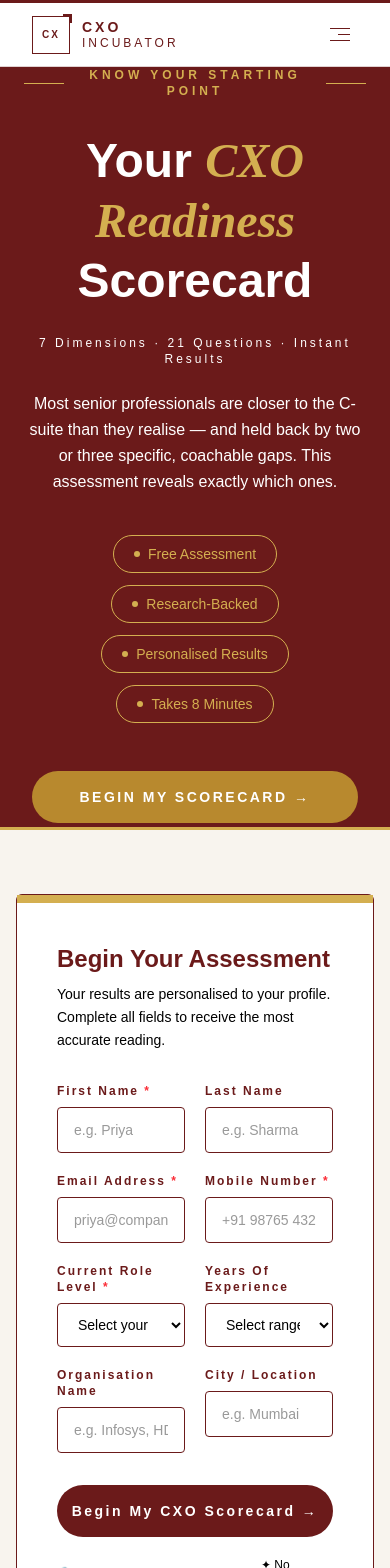
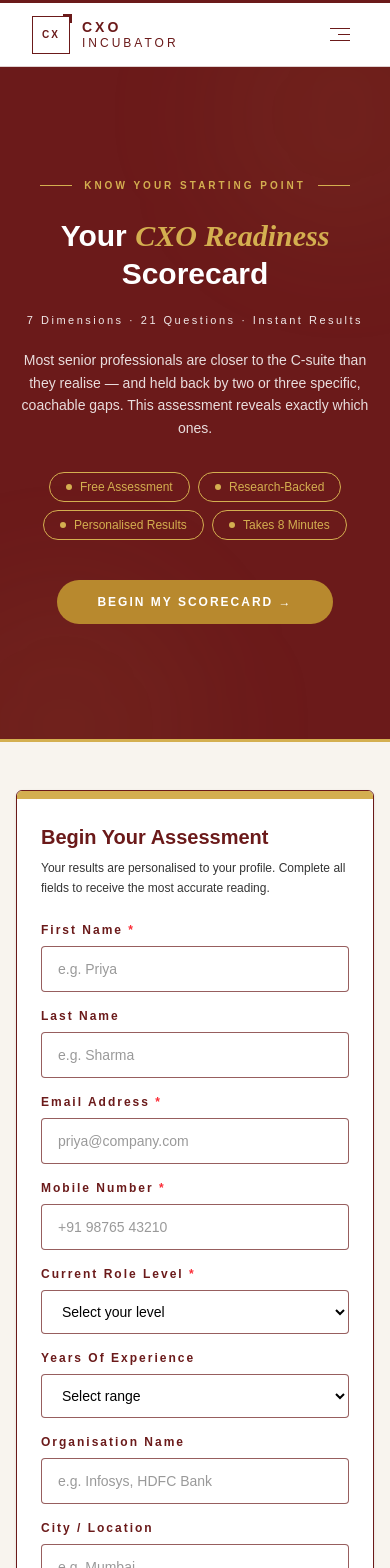
Before and after one commit to KumarVivekPathak/cxo-incubator-new, a React (Vite) app: page /scorecard in a window 390 px wide. Shown: the top 1568 px of the page. Built offline with nearby package versions, Linux system fonts and the light colour scheme.

Commit message:
scorecard page responsive n animated

```diff
--- a/src/pages/scorecard/AssesmentForm.tsx
+++ b/src/pages/scorecard/AssesmentForm.tsx
@@ -1,5 +1,6 @@
 import { useState } from "react";
 import { useNavigate } from "react-router-dom";
+import { useInView } from "../../hooks/useInView";
 
 const ROLE_LEVELS = [
   "Senior Manager / AGM",
@@ -22,6 +23,8 @@ const EXPERIENCE_RANGES = [
 
 export default function AssessmentForm() {
   const navigate = useNavigate();
+  const [cardRef, cardInView] = useInView<HTMLDivElement>(0.1);
+
   const [form, setForm] = useState({
     firstName: "", lastName: "",
     email: "", mobile: "",
@@ -29,7 +32,9 @@ export default function AssessmentForm() {
     organisation: "", city: "",
   });
 
-  const handleChange = (e: React.ChangeEvent<HTMLInputElement | HTMLSelectElement>) => {
+  const handleChange = (
+    e: React.ChangeEvent<HTMLInputElement | HTMLSelectElement>
+  ) => {
     setForm((p) => ({ ...p, [e.target.name]: e.target.value }));
   };
 
@@ -38,109 +43,123 @@ export default function AssessmentForm() {
   };
 
   const inputClass =
-    "w-full px-4 py-3 text-sm border border-maroon text-black placeholder:text-black/40 focus:outline-none focus:border-gold focus:ring-1 focus:ring-gold/30 transition-all duration-200 bg-white rounded-sm";
+    "w-full px-4 py-3 text-sm border border-maroon/70 text-black placeholder:text-black/40 focus:outline-none focus:border-gold focus:ring-2 focus:ring-gold/20 transition-all duration-200 bg-white rounded-sm";
 
   const labelClass =
     "block text-xs font-bold tracking-[2px] capitalize text-maroon mb-2";
 
+  const fadeUp = (visible: boolean) =>
+    visible ? "animate-fade-in-up" : "opacity-0";
+
+  // Form fields config — drives both render + stagger order
+  const FIELDS = [
+    { name: "firstName", label: "First Name", required: true, type: "input", placeholder: "e.g. Priya", inputType: "text" },
+    { name: "lastName", label: "Last Name", required: false, type: "input", placeholder: "e.g. Sharma", inputType: "text" },
+    { name: "email", label: "Email Address", required: true, type: "input", placeholder: "priya@company.com", inputType: "email" },
+    { name: "mobile", label: "Mobile Number", required: true, type: "input", placeholder: "+91 98765 43210", inputType: "tel" },
+    { name: "roleLevel", label: "Current Role Level", required: true, type: "select", options: ROLE_LEVELS, placeholder: "Select your level" },
+    { name: "experience", label: "Years of Experience", required: false, type: "select", options: EXPERIENCE_RANGES, placeholder: "Select range" },
+    { name: "organisation", label: "Organisation Name", required: false, type: "input", placeholder: "e.g. Infosys, HDFC Bank", inputType: "text" },
+    { name: "city", label: "City / Location", required: false, type: "input", placeholder: "e.g. Mumbai", inputType: "text" },
+  ] as const;
+
   return (
-    <div className="min-h-screen bg-cream flex items-center justify-center px-4 py-16">
-      <div className="w-full max-w-2xl bg-white border border-maroon rounded-md">
-
+    <div className="min-h-screen bg-cream flex items-center justify-center px-4 py-12 sm:py-16">
+      <div
+        ref={cardRef}
+        className={`w-full max-w-2xl bg-white border border-maroon rounded-md overflow-hidden shadow-sm
+                    ${cardInView ? "animate-fade-in-scale" : "opacity-0"}`}
+      >
         {/* Gold top border */}
         <div className="h-2 bg-gold" />
 
-        <div className="p-10">
+        <div className="p-6 sm:p-8 md:p-10">
           {/* Header */}
-          <h2 className="text-2xl font-bold text-maroon mb-2">
+          <h2
+            className={`text-xl sm:text-2xl font-bold text-maroon mb-2 ${fadeUp(cardInView)}`}
+            style={{ animationDelay: cardInView ? "200ms" : undefined }}
+          >
             Begin Your Assessment
           </h2>
-          <p className="text-sm text-black mb-8 leading-relaxed">
+          <p
+            className={`text-xs sm:text-sm text-black/80 mb-6 sm:mb-8 leading-relaxed ${fadeUp(cardInView)}`}
+            style={{ animationDelay: cardInView ? "320ms" : undefined }}
+          >
             Your results are personalised to your profile. Complete all fields
             to receive the most accurate reading.
           </p>
 
-          {/* Form Grid */}
-          <div className="grid grid-cols-2 gap-5">
+          {/* Form Grid — 1 col mobile, 2 cols sm+ */}
+          <div className="grid grid-cols-1 sm:grid-cols-2 gap-4 sm:gap-5">
+            {FIELDS.map((field, i) => (
+              <div
+                key={field.name}
+                className={fadeUp(cardInView)}
+                style={{
+                  animationDelay: cardInView
+                    ? `${450 + i * 70}ms`
+                    : undefined,
+                }}
+              >
+                <label className={labelClass}>
+                  {field.label}
+                  {field.required && (
+                    <span className="text-red-500"> *</span>
+                  )}
+                </label>
 
-            <div>
-              <label className={labelClass}>First Name <span className="text-red-500">*</span></label>
-              <input name="firstName" placeholder="e.g. Priya"
-                value={form.firstName} onChange={handleChange}
-                className={inputClass} />
-            </div>
-
-            <div>
-              <label className={labelClass}>Last Name</label>
-              <input name="lastName" placeholder="e.g. Sharma"
-                value={form.lastName} onChange={handleChange}
-                className={inputClass} />
-            </div>
-
-            <div>
-              <label className={labelClass}>Email Address <span className="text-red-500">*</span></label>
-              <input name="email" type="email" placeholder="priya@company.com"
-                value={form.email} onChange={handleChange}
-                className={inputClass} />
-            </div>
-
-            <div>
-              <label className={labelClass}>Mobile Number <span className="text-red-500">*</span></label>
-              <input name="mobile" placeholder="+91 98765 43210"
-                value={form.mobile} onChange={handleChange}
-                className={inputClass} />
-            </div>
-
-            <div>
-              <label className={labelClass}>Current Role Level <span className="text-red-500">*</span></label>
-              <select name="roleLevel" value={form.roleLevel}
-                onChange={handleChange} className={inputClass}>
-                <option value="" disabled>Select your level</option>
-                {ROLE_LEVELS.map((r) => (
-                  <option key={r} value={r}>{r}</option>
-                ))}
-              </select>
-            </div>
-
-            <div>
-              <label className={labelClass}>Years of Experience </label>
-              <select name="experience" value={form.experience}
-                onChange={handleChange} className={inputClass}>
-                <option value="" disabled>Select range</option>
-                {EXPERIENCE_RANGES.map((r) => (
-                  <option key={r} value={r}>{r}</option>
-                ))}
-              </select>
-            </div>
-
-            <div>
-              <label className={labelClass}>Organisation Name</label>
-              <input name="organisation" placeholder="e.g. Infosys, HDFC Bank"
-                value={form.organisation} onChange={handleChange}
-                className={inputClass} />
-            </div>
-
-            <div>
-              <label className={labelClass}>City / Location</label>
-              <input name="city" placeholder="e.g. Mumbai"
-                value={form.city} onChange={handleChange}
-                className={inputClass} />
-            </div>
+                {field.type === "input" ? (
+                  <input
+                    name={field.name}
+                    type={field.inputType}
+                    placeholder={field.placeholder}
+                    value={form[field.name as keyof typeof form]}
+                    onChange={handleChange}
+                    className={inputClass}
+                  />
+                ) : (
+                  <select
+                    name={field.name}
+                    value={form[field.name as keyof typeof form]}
+                    onChange={handleChange}
+                    className={inputClass}
+                  >
+                    <option value="" disabled>
+                      {field.placeholder}
+                    </option>
+                    {field.options?.map((opt) => (
+                      <option key={opt} value={opt}>
+                        {opt}
+                      </option>
+                    ))}
+                  </select>
+                )}
+              </div>
+            ))}
           </div>
 
           {/* Submit */}
           <button
             onClick={handleSubmit}
-            className="relative overflow-hidden group w-full mt-8 py-4 text-sm font-bold rounded-full tracking-[2.5px] bg-maroon text-white transition-colors duration-300"
+            className={`relative overflow-hidden group w-full mt-6 sm:mt-8 py-3.5 sm:py-4 text-xs sm:text-sm font-bold rounded-full tracking-[2px] sm:tracking-[2.5px] bg-maroon text-white transition-all duration-300 hover:scale-[1.01]
+                        ${fadeUp(cardInView)}`}
+            style={{ animationDelay: cardInView ? "1050ms" : undefined }}
           >
             <span className="relative z-10">Begin My CXO Scorecard →</span>
             <span className="absolute inset-0 bg-deep-maroon translate-y-full group-hover:translate-y-0 transition-transform duration-300 ease-out" />
           </button>
 
           {/* Trust row */}
-          <div className="flex items-center justify-center gap-6 mt-5">
+          <div
+            className={`flex flex-wrap items-center justify-center gap-x-4 gap-y-2 sm:gap-x-6 mt-5 ${
+              cardInView ? "animate-fade-in" : "opacity-0"
+            }`}
+            style={{ animationDelay: cardInView ? "1200ms" : undefined }}
+          >
             {["🔒 Completely Confidential", "⏱ Takes 8 Minutes", "✦ No Generic Advice"].map((t) => (
-              <span key={t} className="text-xs text-black">{t}</span>
+              <span key={t} className="text-[11px] sm:text-xs text-black/80">
+                {t}
+              </span>
             ))}
           </div>
         </div>
--- a/src/pages/scorecard/ScorecardHero.tsx
+++ b/src/pages/scorecard/ScorecardHero.tsx
@@ -1,4 +1,5 @@
 import { Link } from "react-router-dom";
+import { useInView } from "../../hooks/useInView";
 
 const PILLS = [
   "Free Assessment",
@@ -8,20 +9,46 @@ const PILLS = [
 ];
 
 export default function ScorecardHero() {
+  const [sectionRef, sectionInView] = useInView<HTMLDivElement>(0.05);
+
+  const fadeUp = (visible: boolean) =>
+    visible ? "animate-fade-in-up" : "opacity-0";
+
   return (
-    <section className="min-h-[80vh] bg-maroon flex flex-col items-center justify-center px-6 text-center relative overflow-hidden">
-      <div className="relative z-10 max-w-3xl mx-auto">
+    <section
+      ref={sectionRef}
+      className="min-h-[80vh] bg-maroon flex flex-col items-center justify-center px-4 sm:px-6 md:px-8 py-16 sm:py-20 text-center relative overflow-hidden"
+    >
+      {/* Decorative background glows */}
+      <div
+        className="absolute -top-20 -right-20 w-64 h-64 rounded-full bg-gold/5 blur-3xl pointer-events-none"
+        aria-hidden
+      />
+      <div
+        className="absolute -bottom-32 -left-20 w-72 h-72 rounded-full bg-gold/5 blur-3xl pointer-events-none"
+        aria-hidden
+      />
+
+      <div className="relative z-10 max-w-3xl mx-auto w-full">
         {/* Label with lines */}
-        <div className="flex items-center justify-center gap-4 mb-8">
-          <div className="h-px w-12 bg-gold" />
-          <p className="text-xs font-bold tracking-[4px] uppercase text-gold">
+        <div
+          className={`flex items-center justify-center gap-3 sm:gap-4 mb-6 sm:mb-8 ${
+            sectionInView ? "animate-fade-in" : "opacity-0"
+          }`}
+          style={{ animationDelay: sectionInView ? "100ms" : undefined }}
+        >
+          <div className="h-px w-8 sm:w-12 bg-gold" />
+          <p className="text-[10px] sm:text-xs font-bold tracking-[3px] sm:tracking-[4px] uppercase text-gold">
             Know Your Starting Point
           </p>
-          <div className="h-px w-12 bg-gold" />
+          <div className="h-px w-8 sm:w-12 bg-gold" />
         </div>
 
         {/* Heading */}
-        <h1 className="text-5xl md:text-6xl font-bold text-white leading-tight mb-6">
+        <h1
+          className={`text-3xl sm:text-4xl md:text-5xl lg:text-6xl font-bold text-white leading-tight mb-5 sm:mb-6 ${fadeUp(sectionInView)}`}
+          style={{ animationDelay: sectionInView ? "250ms" : undefined }}
+        >
           Your{" "}
           <span className="italic text-gold font-serif">CXO Readiness</span>
           <br />
@@ -29,23 +56,37 @@ export default function ScorecardHero() {
         </h1>
 
         {/* Stats */}
-        <p className="text-xs font-base tracking-[3px] text-white mb-6">
+        <p
+          className={`text-[11px] sm:text-xs font-base tracking-[2.5px] sm:tracking-[3px] text-white/90 mb-5 sm:mb-6 ${fadeUp(sectionInView)}`}
+          style={{ animationDelay: sectionInView ? "400ms" : undefined }}
+        >
           7 Dimensions · 21 Questions · Instant Results
         </p>
 
         {/* Body */}
-        <p className="text-md text-white leading-relaxed max-w-xl mx-auto mb-10">
+        <p
+          className={`text-sm sm:text-base text-white/85 leading-relaxed max-w-xl mx-auto mb-8 sm:mb-10 ${fadeUp(sectionInView)}`}
+          style={{ animationDelay: sectionInView ? "520ms" : undefined }}
+        >
           Most senior professionals are closer to the C-suite than they realise —
           and held back by two or three specific, coachable gaps. This assessment
           reveals exactly which ones.
         </p>
 
         {/* Pills */}
-        <div className="flex flex-wrap justify-center gap-3 mb-12">
-          {PILLS.map((p) => (
+        <div className="flex flex-wrap justify-center gap-2 sm:gap-3 mb-10 sm:mb-12">
+          {PILLS.map((p, i) => (
             <span
               key={p}
-              className="flex items-center gap-2 px-5 py-2 rounded-full border border-gold text-sm text-gold"
+              className={`flex items-center gap-2 px-4 sm:px-5 py-1.5 sm:py-2 rounded-full border border-gold text-xs sm:text-sm text-gold
+                          transition-all duration-300 cursor-default
+                          hover:bg-gold hover:text-maroon hover:scale-105
+                          ${sectionInView ? "animate-fade-in-scale" : "opacity-0"}`}
+              style={{
+                animationDelay: sectionInView
+                  ? `${650 + i * 90}ms`
+                  : undefined,
+              }}
             >
               <span className="w-1.5 h-1.5 rounded-full bg-gold" />
               {p}
@@ -56,7 +97,10 @@ export default function ScorecardHero() {
         {/* CTA */}
         <Link
           to=""
-          className="inline-block relative overflow-hidden group px-12 py-4 text-sm font-bold tracking-[2.5px] uppercase bg-gold-dark text-white rounded-full"
+          className={`inline-block relative overflow-hidden group px-10 sm:px-12 py-3.5 sm:py-4 text-xs sm:text-sm font-bold tracking-[2px] sm:tracking-[2.5px] uppercase bg-gold-dark text-white rounded-full
+                      transition-transform duration-300 hover:scale-[1.03]
+                      ${fadeUp(sectionInView)}`}
+          style={{ animationDelay: sectionInView ? "1100ms" : undefined }}
         >
           <span className="relative z-10">Begin My Scorecard →</span>
           <span className="absolute inset-0 bg-gold translate-y-full group-hover:translate-y-0 transition-transform duration-300 ease-out" />
```
